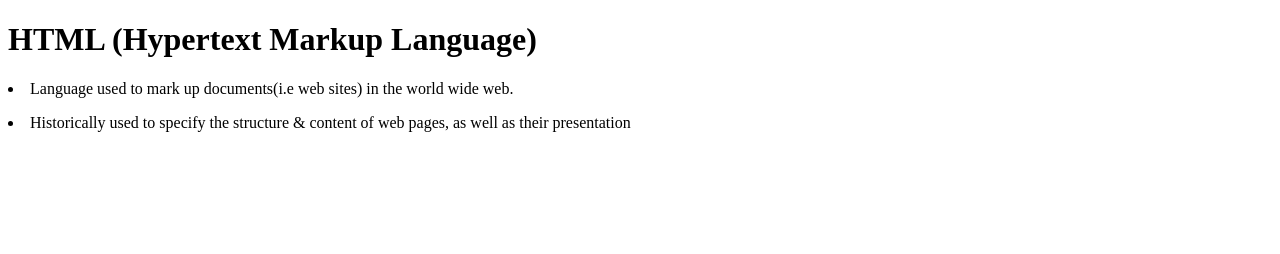
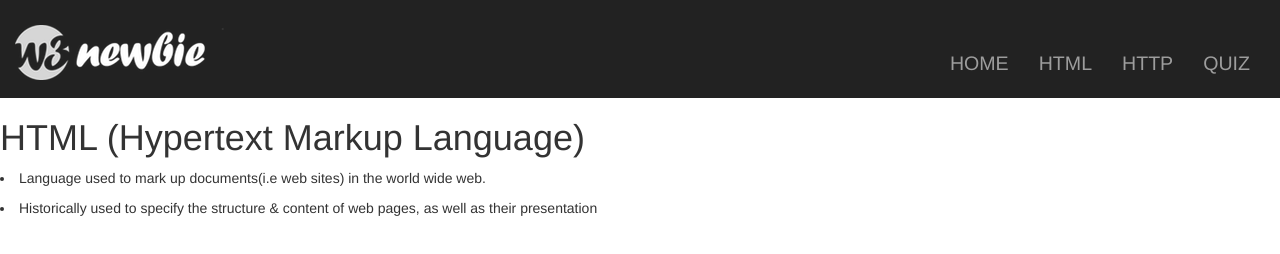
Before and after one commit to ashleeeeeeyyyyy/webtechlec-PRELIMS-, a plain HTML site: page 9364A-G4/Website/html.html in a window 1280 px wide. Drawn offline with nearby package versions, Linux system fonts and the light colour scheme.

Commit message:
Added reference links for the navbar

```diff
--- a/9364A-G4/Website/html.html
+++ b/9364A-G4/Website/html.html
@@ -1,14 +1,39 @@
 <!DOCTYPE html>
-<html lang="">
-
+<html lang="en">
     <head>
+        <title>Introduction to HTML</title>
         <meta charset="utf-8">
-    <meta name="viewport" content="width=device-width, initial-scale=1.0">
-    <title>Introduction to HTML</title>
-    <link rel="stylesheet" href="">
+        <meta name="viewport" content="width=device-width, initial-scale=1">
+        <link rel="stylesheet" href="https://maxcdn.bootstrapcdn.com/bootstrap/3.3.7/css/bootstrap.min.css">
+        <link rel="stylesheet" href="https://cdnjs.cloudflare.com/ajax/libs/font-awesome/4.7.0/css/font-awesome.min.css">
+        <script src="https://ajax.googleapis.com/ajax/libs/jquery/3.2.1/jquery.min.js"></script>
+        <script src="https://maxcdn.bootstrapcdn.com/bootstrap/3.3.7/js/bootstrap.min.js"></script>
+        <link rel="stylesheet" href="css/styles.css">
     </head>
 
     <body>
+        <nav class="navbar navbar-inverse">
+            <div class="container-fluid">.
+                <div class="navbar-header">
+                    <button type="button" class="navbar-toggle" data-toggle="collapse" data-target="#Navbar">
+                        <span class="icon-bar"></span>
+                        <span class="icon-bar"></span>
+                        <span class="icon-bar"></span>
+                    </button>
+                    <a class="navbar-brand" href="#"><img src="images/logo.png"></a>
+                </div>
+
+                <div class="collapse navbar-collapse" id="Navbar">
+                    <ul class="nav navbar-nav navbar-right">
+                        <li><a href="index.html"> HOME </a></li>
+                        <li><a href="html.html"> HTML </a></li>
+                        <li><a href="http.html"> HTTP </a></li>
+                        <li><a href="quiz.html"> QUIZ </a></li>
+                    </ul>
+                </div>
+            </div>
+        </nav>
+
         <h1>HTML (Hypertext Markup Language)</h1>
         <p>
             <li>Language used to mark up documents(i.e web sites) in the world wide web.</li>
@@ -16,7 +41,5 @@
         <p>
             <li>Historically used to specify the structure & content of web pages, as well as their presentation</li>
         </p>
-
     </body>
-
 </html>
```
Lines whose indentation alone changed are shown as unchanged.
